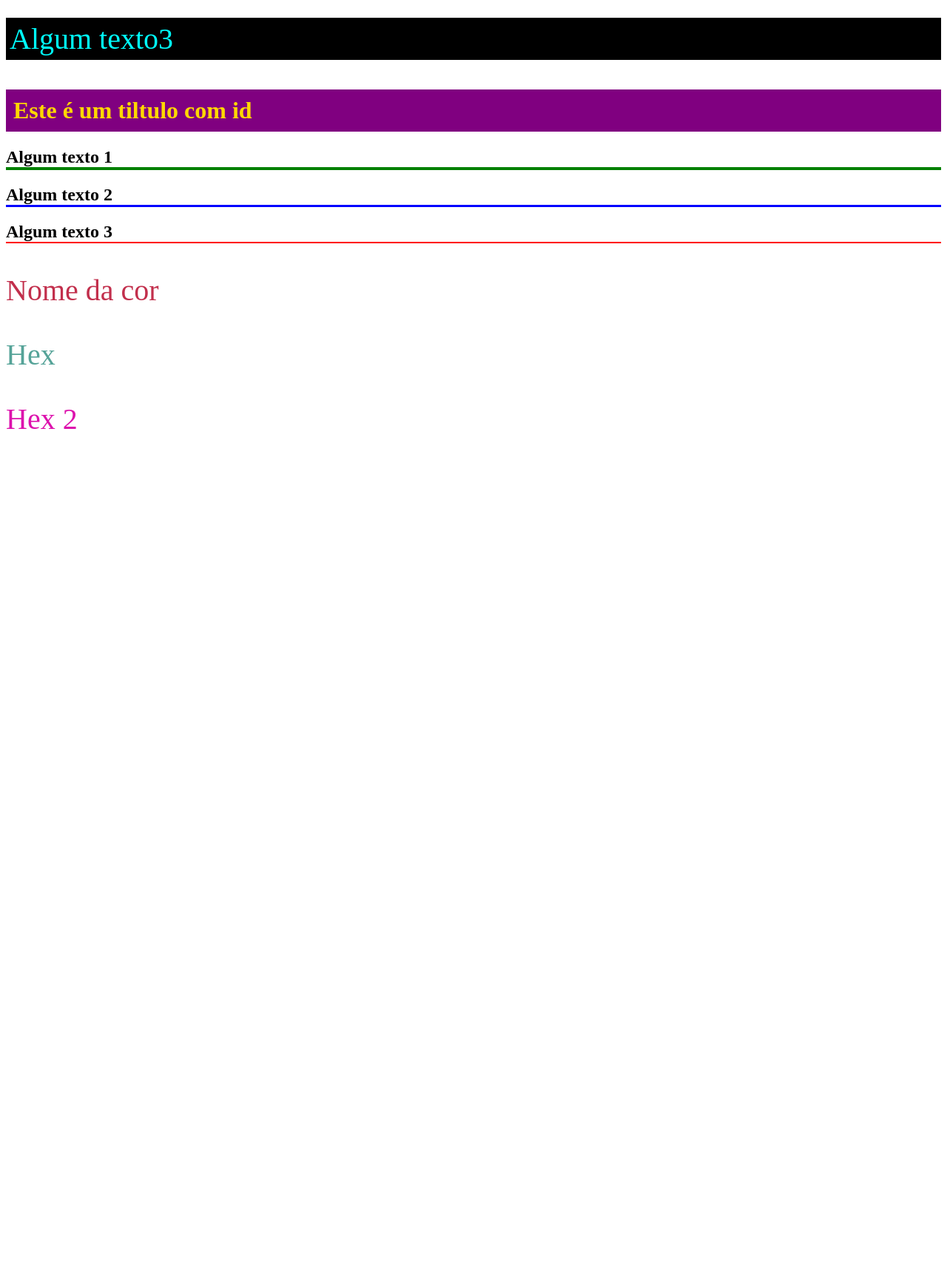
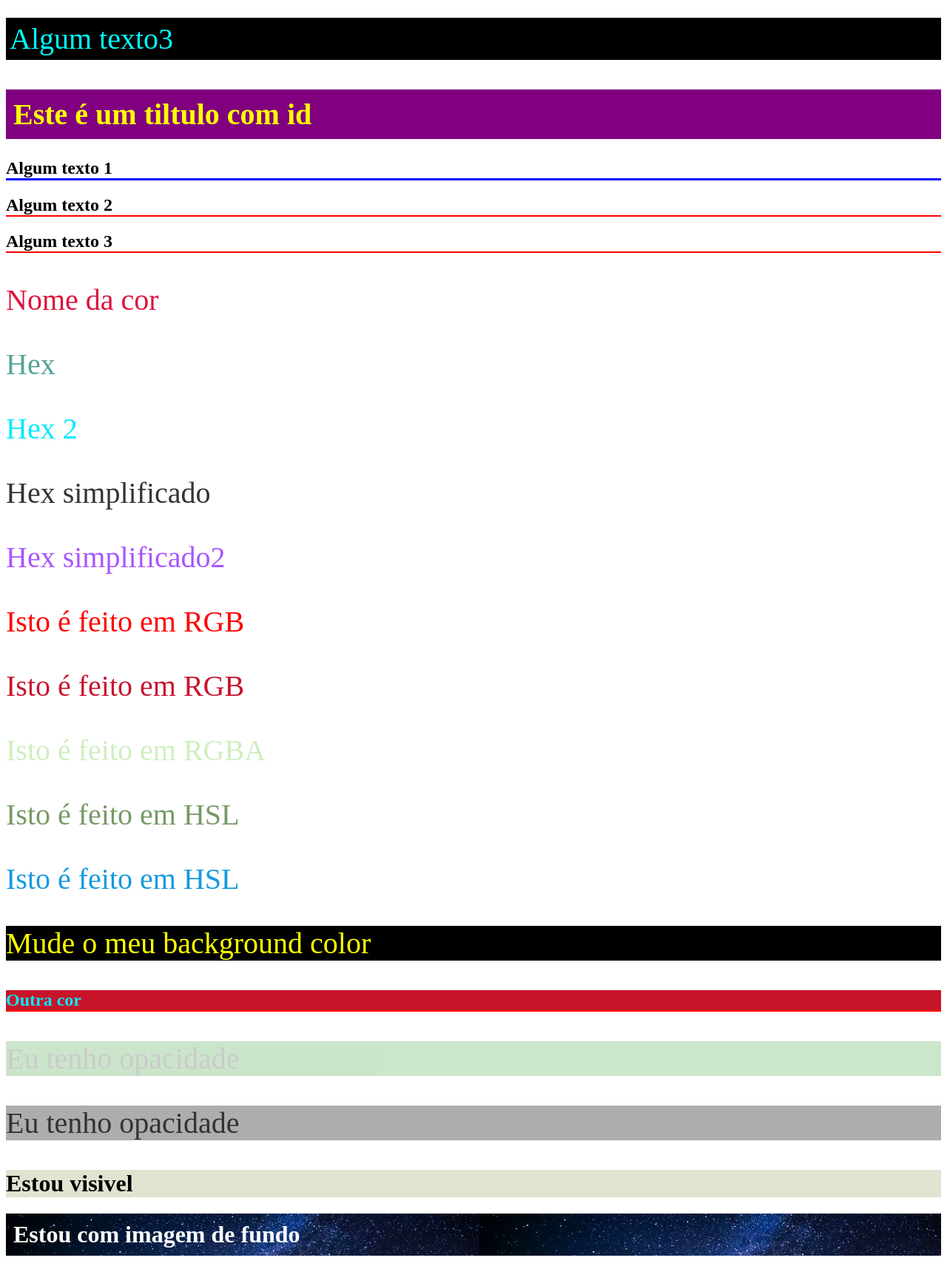
Before and after one commit to RafaelPereira86/Front-End, a plain HTML site: page 2_CSS/index.html in a window 1280 px wide. Shown: the part 1080-2796 px from the top of the page at 74% size. Before the commit the page ends 2218 px from the top, so only its background shows below. Drawn offline with Linux system fonts and the light colour scheme.

Commit message:
AULA padding

```diff
--- a/2_CSS/css/style.css
+++ b/2_CSS/css/style.css
@@ -1,50 +1,162 @@
-/*4 - External CSS*/
-body{
+/* 4 - External */
+body {
     padding-bottom: 500px;
   }
 
-h3{
+  h3 {
     color: green;
   }
 
+  /* p {
+    color: blueviolet;
+  } */
 
-p{
-    color: blueviolet;
-}
+  /* Algum comentário */
+  /* mais um comentário * /
+  /* Terceiro comentário */
 
-.paragrafo{
+  /* classes */
+  .paragrafo {
     background-color: #000;
-    color:aqua;
+    color: aqua;
     padding: 5px;
   }
 
-#exclusivo{
+  /* ids */
+  #exclusivo {
     background-color: purple;
-    color: gold;
+    color: yellow;
     padding: 10px;
+    font-size: 40px;
   }
 
-
-h2{
+  /* ordem das regras */
+  h2 {
     border-bottom: 2px solid red;
   }
 
-.titulo{
+  .titulo {
     border-bottom: 3px solid blue;
   }
 
-#algum{
+  #algum-titulo {
     border-bottom: 4px solid green;
   }
 
-.colorname{
-    color:rgb(194, 47, 76);
+  /* Nome de cores */
+  .color-name {
+    color: crimson;
   }
 
-.hex{
-    color:#55a398;
+  /* Hex */
+  .hex {
+    color: #55a398;
   }
 
-.hex2{
-    color: #dd12ad;
+  .hex-2 {
+    color: #00eaff;
   }
+
+  /* Aprofundando em hex */
+  .simple-hex {
+    color: #333;
+  }
+
+  .simple-hex-2 {
+    color: #a5f;
+  }
+
+  /* RGB */
+  .rgb {
+    color: rgb(255, 0, 0);
+  }
+
+  .mixed-rgb {
+    color: rgb(199, 21, 47);
+  }
+
+  /* RGBA */
+  .rgba {
+    color: rgba(100, 199, 45, 0.3);
+  }
+
+  /* HSL */
+  .hsl {
+    color: hsl(100, 20%, 50%);
+  }
+
+  .hsl-2 {
+    color: hsl(201, 82%, 48%);
+  }
+
+  /* Background */
+  .bg {
+    background-color: #000;
+    color: yellow;
+  }
+
+  .bg-2 {
+    background-color: rgb(200, 20, 40);
+    color: #00eaff;
+  }
+
+  /* Background opacity */
+  .bg-opacity {
+    background-color: green;
+    opacity: 0.2;
+  }
+
+  .bg-opacity-2 {
+    background-color: #999;
+    color: #000;
+    opacity: 0.8;
+  }
+
+  /* RGBA com opacidade */
+  .rgba-opacity {
+    background-color: rgba(90, 120, 20, 0.2);
+    color: #000;
+  }
+
+  /* BG image */
+  .bg-image {
+    background-image: url("../img/nature.jpg");
+    padding: 10px;
+    color: #fff;
+  }
+
+  /* Centralizando bg image */
+  .not-centred-bg,
+  .centred-bg {
+    height: 400px;
+    width: 400px;
+    background-image: url("../img/bridge.jpg");
+  }
+
+  .centred-bg {
+    background-position: center;
+    background-size: cover;
+  }
+
+  /* largura e altura */
+  .height-width {
+    height: 200px;
+    width: 100px;
+    background-color: yellow;
+  }
+
+  .height-width-2 {
+    height: 200px;
+    background-color: #333;
+   }
+
+   /* Padding */
+   .without-padding,
+   .padding {
+    background-color: #333;
+    color: #fff;
+   }
+
+   .padding{
+    padding: 20px;
+}
--- a/2_CSS/index.html
+++ b/2_CSS/index.html
@@ -7,7 +7,7 @@
         <!--3- Internal CSS-->
         <style>
             p{
-                color:gold;
+                /*color:gold;*/
                 font-size: 40px;
             }
 
@@ -60,15 +60,65 @@
 
         <!--10- multiplas regras, ordem do css-->
         <h2 id="algum" class="titulo">Algum texto 1</h2>
-        <h2 class="titulo">Algum texto 2</h2>
+        <h2 class="algum-titulo">Algum texto 2</h2>
         <h2 >Algum texto 3</h2>
 
         <!--11- nome de cor-->
-        <p class="colorname">Nome da cor</p>
+        <p class="color-name">Nome da cor</p>
 
         <!--12- hex-->
         <p class="hex">Hex</p>
-        <p class="hex2">Hex 2</p>
+        <p class="hex-2">Hex 2</p>
 
+
+        <!--13- hex mais aprofundado-->
+        <p class="simple-hex">Hex simplificado</p>
+        <p class="simple-hex-2">Hex simplificado2</p>
+
+        <!--14- RGB-->
+        <p class="rgb">Isto é feito em RGB</p>
+        <p class="mixed-rgb">Isto é feito em RGB</p>
+
+        <!--15- RGBA-->
+        <p class="rgba">Isto é feito em RGBA</p>
+
+        <!--16- HSL-->
+        <p class="hsl">Isto é feito em HSL</p>
+        <p class="hsl-2">Isto é feito em HSL</p>
+
+        <!--17- background color-->
+        <p class="bg">Mude o meu background color</p>
+        <h2 class="bg-2">Outra cor</h2>
+
+        <!--18- background opacity-->
+        <div class="bg-opacity">
+            <p>Eu tenho opacidade</p>
+        </div>
+
+        <div class="bg-opacity-2">
+            <p>Eu tenho opacidade</p>
+        </div>
+
+        <!--19- rgba com opacity-->
+        <div class="rgba-opacity">
+            <h1>Estou visivel</h1>
+        </div>
+
+        <!-- 20- background image -->
+            <h1 class="bg-image">Estou com imagem de fundo</h1>
+
+
+        <!--21- centralizar imagem de background-->
+        <div class="not-centred-bg"></div>
+        <div class="centred-bg"></div>
+
+        <!--22- largura e altura-->
+        <div class="height-width"></div>
+        <div class="height-width-2"></div>
+
+
+        <!--23- padding-->
+        <div class="without-padding">Esta div não tem padding</div>
+        <div class="padding">Esta div tem padding</div>
     </body>
 </html>
```
Also changed, not shown: 2_CSS/img/bridge.jpg (added), 2_CSS/img/nature.jpg (added). Lines whose indentation alone changed are shown as unchanged.
